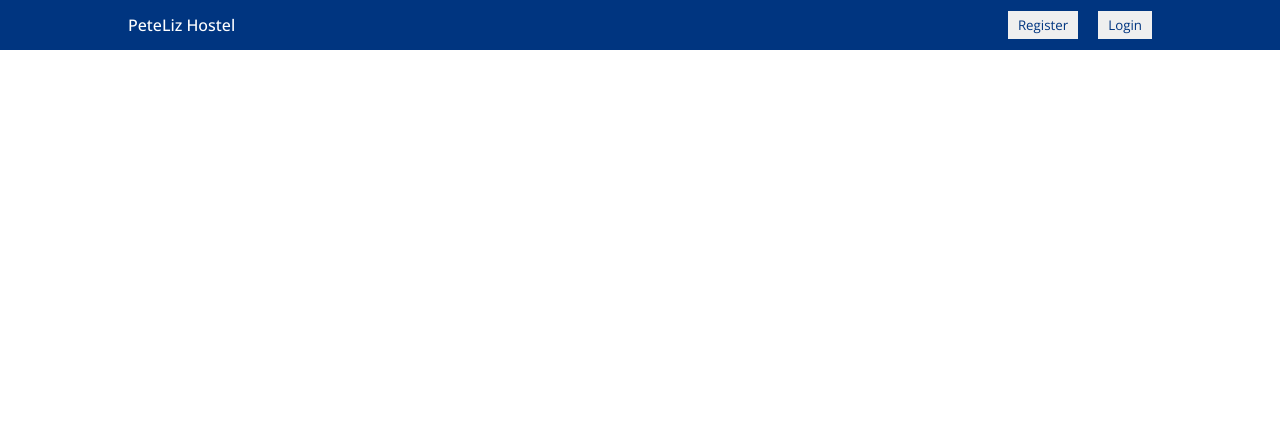
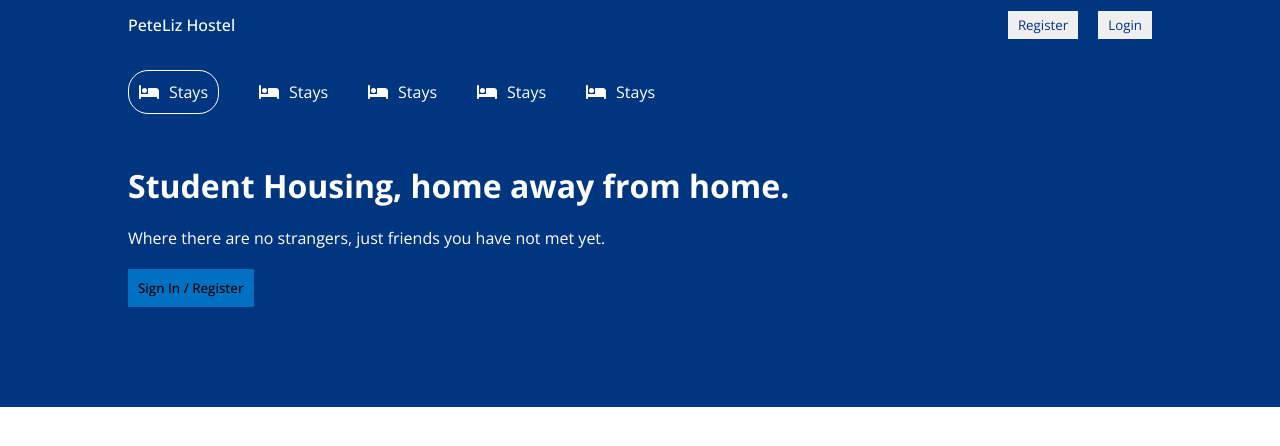
Before and after one commit to jomeista/Undergrad_project, a React (Create React App) app in the folder client/: page / in a window 1280 px wide. Shown: the top 446 px of the page. Built offline with nearby package versions, Linux system fonts and the light colour scheme.

Commit message:
This commit will add a header component

```diff
--- a/client/package.json
+++ b/client/package.json
@@ -3,6 +3,10 @@
   "version": "0.1.0",
   "private": true,
   "dependencies": {
+    "@fortawesome/fontawesome-svg-core": "^6.2.0",
+    "@fortawesome/free-regular-svg-icons": "^6.2.0",
+    "@fortawesome/free-solid-svg-icons": "^6.2.0",
+    "@fortawesome/react-fontawesome": "^0.2.0",
     "@testing-library/jest-dom": "^5.16.4",
     "@testing-library/react": "^13.1.1",
     "@testing-library/user-event": "^13.5.0",
--- /dev/null
+++ b/client/src/components/header/Header.css
@@ -0,0 +1,42 @@
+.header {
+  background-color: #003580;
+  color: white;
+  display: flex;
+  justify-content: center;
+}
+
+.headerContainer {
+width: 100%;
+max-width: 1024px;
+margin: 20px 0px 100px 0px;
+}
+
+.headerList {
+  display: flex;
+  gap: 40px;
+  margin-bottom: 50px;
+}
+
+.headerListItem {
+  display: flex;
+  align-items: center;
+  gap: 10px;
+}
+
+.headerListItem.active {
+  border: 1px solid white;
+  padding: 10px;
+  border-radius: 20px;
+}
+
+.headerDesc{
+  margin: 20px 0px;
+}
+
+.headerBtn {
+  background-color: #0071c2;
+  font-weight: 500;
+  border: none;
+  padding: 10px;
+  cursor: pointer;
+}
--- /dev/null
+++ b/client/src/components/header/Header.jsx
@@ -0,0 +1,45 @@
+import { FontAwesomeIcon} from "@fortawesome/react-fontawesome"
+import { faBed} from "@fortawesome/free-solid-svg-icons"
+import "./Header.css";
+
+const Header = () =>{
+  return(
+    <div className="header">
+    <div className="headerContainer">
+      <div className="headerList">
+        <div className="headerListItem active">
+        <FontAwesomeIcon icon= {faBed} />
+        <span>Stays</span>
+        </div>
+
+        <div className="headerListItem">
+        <FontAwesomeIcon icon= {faBed} />
+        <span>Stays</span>
+        </div>
+
+        <div className="headerListItem">
+        <FontAwesomeIcon icon= {faBed} />
+        <span>Stays</span>
+        </div>
+
+        <div className="headerListItem">
+        <FontAwesomeIcon icon= {faBed} />
+        <span>Stays</span>
+        </div>
+
+        <div className="headerListItem">
+        <FontAwesomeIcon icon= {faBed} />
+        <span>Stays</span>
+        </div>
+      </div>
+
+      <h1 className="headerTitle">Student Housing, home away from home.</h1>
+      <p className="headerDesc">Where there are no strangers, just friends you have not met yet.
+      </p>
+      <button className="headerBtn">Sign In / Register</button>
+      </div>
+    </div>
+  )
+}
+
+export default Header;
--- a/client/src/pages/home/Home.jsx
+++ b/client/src/pages/home/Home.jsx
@@ -1,12 +1,15 @@
 import React from "react";
 import Navbar from "../../components/navbar/Navbar";
+import Header from "../../components/header/Header";
 
 
 const Home = () =>{
   return (
     <div>
     <Navbar />
+    <Header />
     </div>
+
   );
 };
 
```
Also changed, not shown: 1 other file (tests, documents, lock files or other folders).
